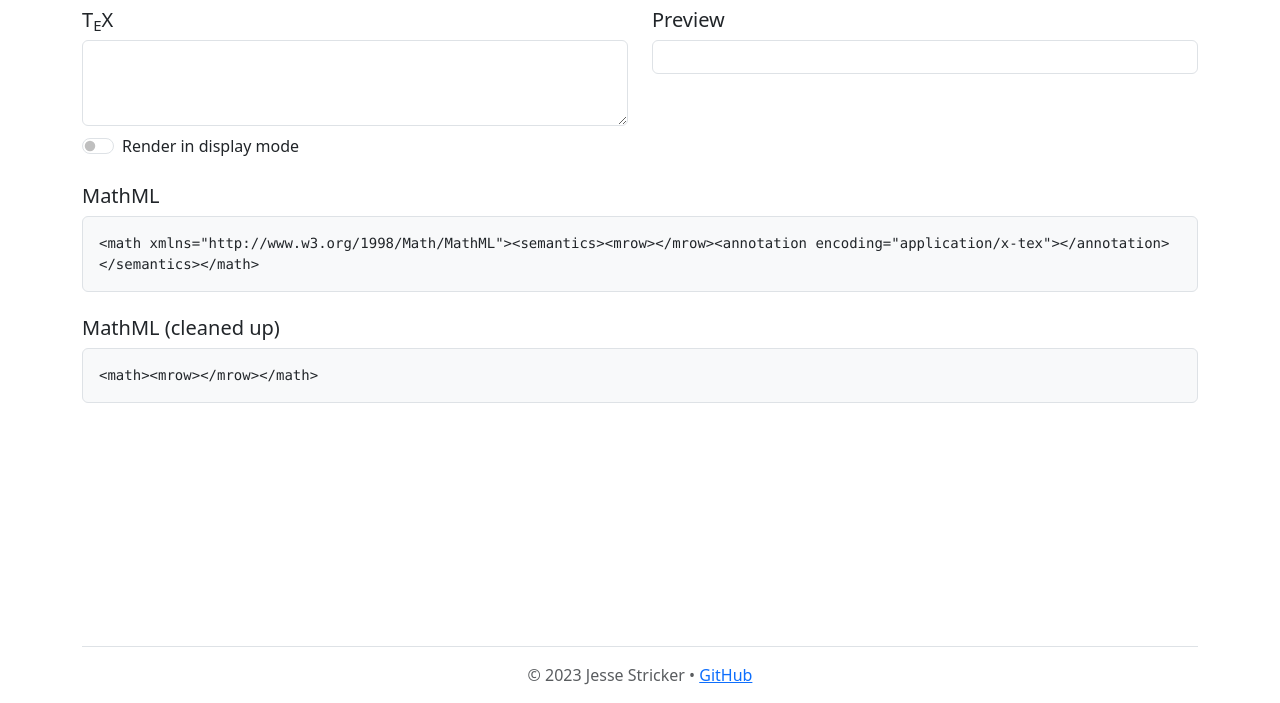
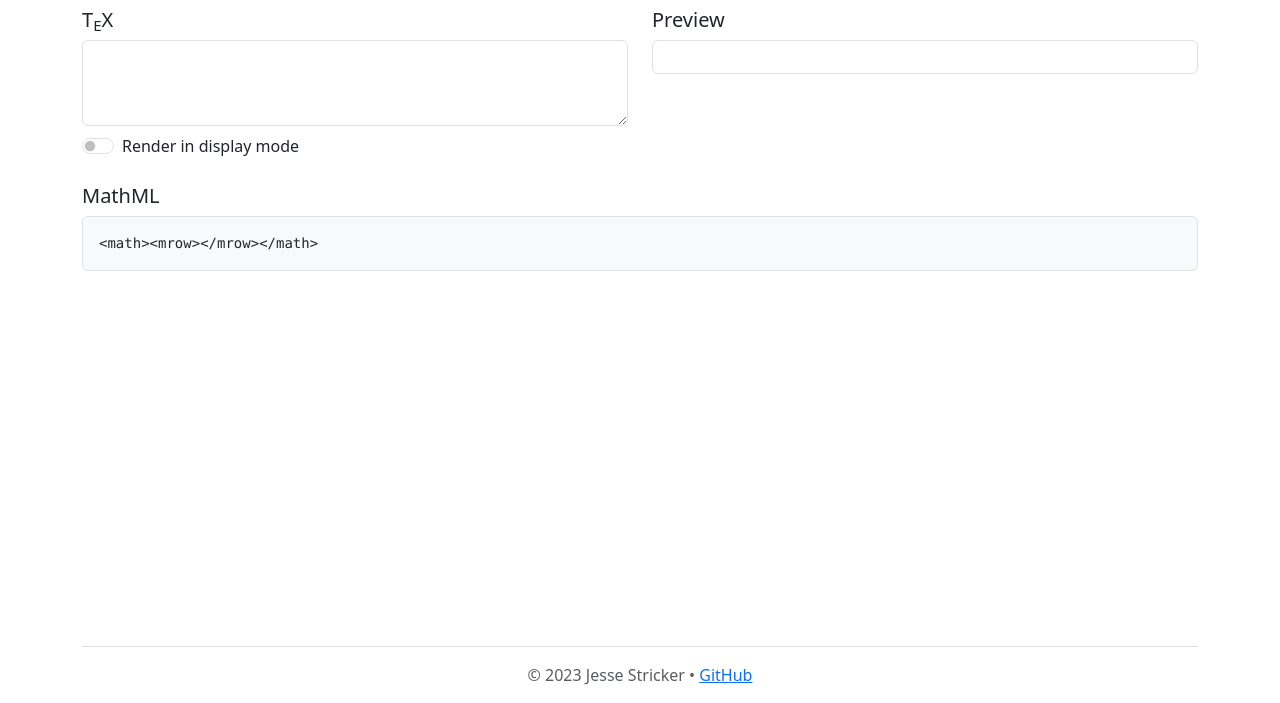
Before and after one commit to jessestricker/mathml-tool, a website built with Parcel: page src/index.html in a window 1280 px wide. Shown: the part 97-800 px from the top of the page. Built offline with nearby package versions, Linux system fonts and the light colour scheme.

Commit message:
fix: only show cleaned up MathML

```diff
--- a/src/app.ts
+++ b/src/app.ts
@@ -14,7 +14,6 @@ document.addEventListener("DOMContentLoaded", () => {
   ) as HTMLInputElement;
   const previewElement = document.getElementById("preview")!;
   const outputElement = document.getElementById("output")!;
-  const cleanedOutputElement = document.getElementById("cleaned-output")!;
 
   // setup events, process initial state
   texCodeElement.addEventListener("input", onInputChanged);
@@ -50,16 +49,13 @@ document.addEventListener("DOMContentLoaded", () => {
     const mathElement = previewElement.querySelector("math");
     if (!mathElement) {
       outputElement.textContent = "\n";
-      cleanedOutputElement.textContent = "\n";
       return;
     }
-
-    outputElement.textContent = mathElement.outerHTML;
 
     // show HTML of cleaned <math> element
     const cleanedMathElement = mathElement.cloneNode(true) as MathMLElement;
     cleanupMathMl(cleanedMathElement);
-    cleanedOutputElement.textContent = cleanedMathElement.outerHTML;
+    outputElement.textContent = cleanedMathElement.outerHTML;
   }
 
   function showError(message: string | null) {
--- a/src/index.html
+++ b/src/index.html
@@ -50,14 +50,6 @@
               <pre class="mb-0 text-wrap"><code id="output"></code></pre>
             </div>
           </div>
-
-          <div class="col-12">
-            <h5>MathML (cleaned up)</h5>
-            <div class="p-3 border rounded bg-body-tertiary">
-              <pre
-                class="mb-0 text-wrap"><code id="cleaned-output"></code></pre>
-            </div>
-          </div>
         </div>
       </main>
 
```
